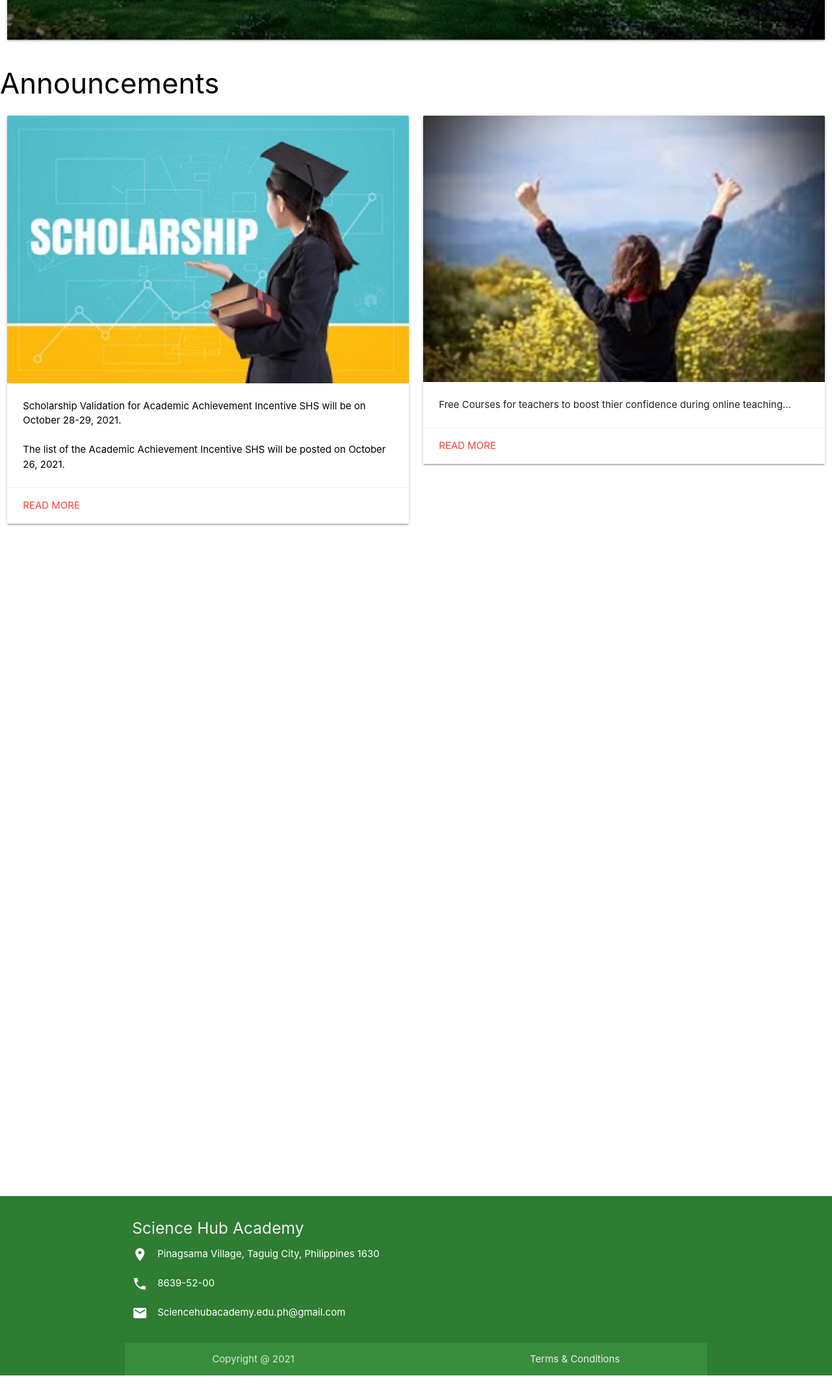
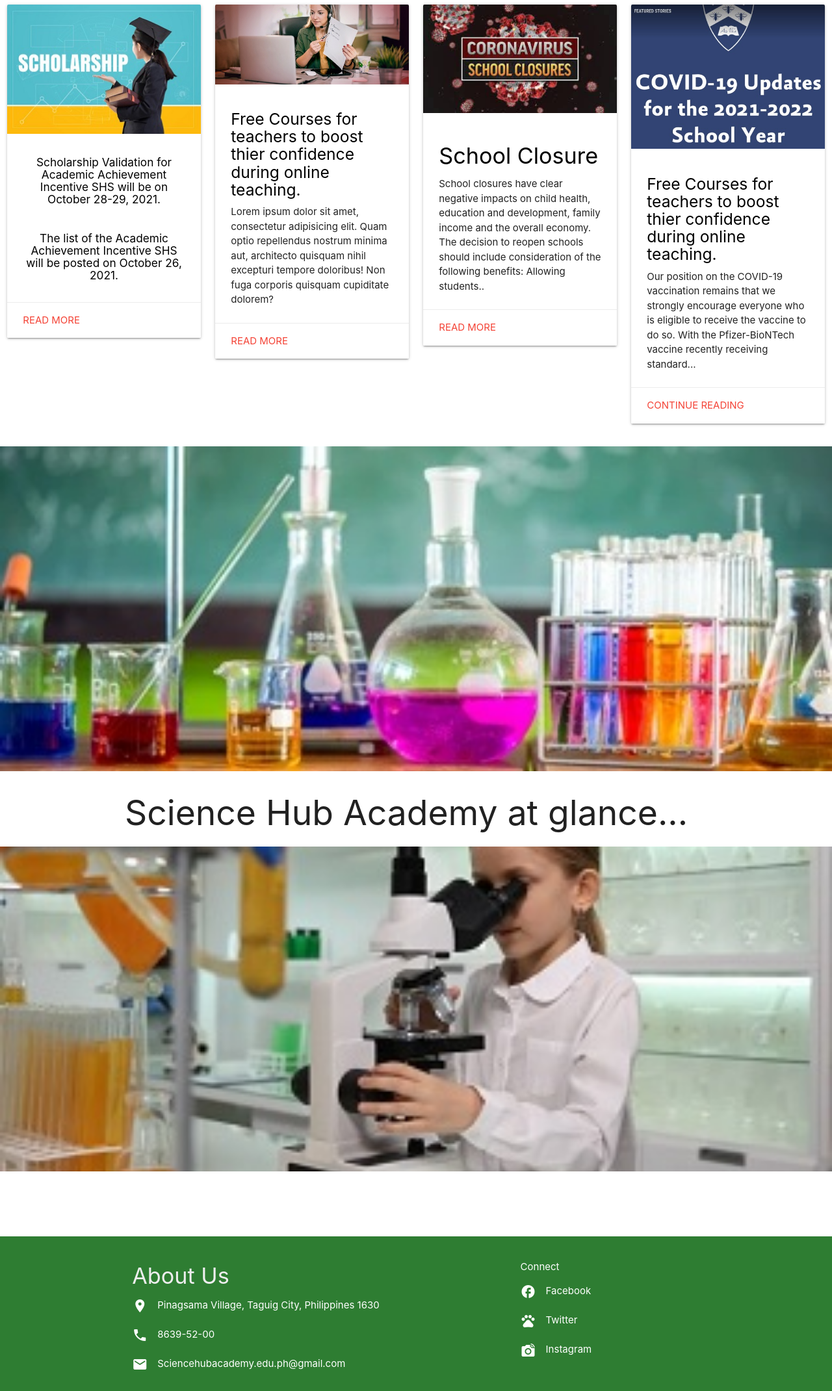
Before and after one commit to Csmontes/ScienceHubAcademy, a plain HTML site: page index.html in a window 1280 px wide. Shown: the part 659-2800 px from the top of the page at 65% size. Drawn offline with nearby package versions, Linux system fonts and the light colour scheme.

Commit message:
added index style files

```diff
--- a/index.html
+++ b/index.html
@@ -15,21 +15,19 @@
 </head>
 <body>
 <!-- Homepage -->
-
 <nav class="green darken-2">
   <div class="container">
     <div class="nav-wrapper">
       <a href="index.html" class="brand-logo">Science Hub Academy</a>
+      <!-- Sidenav trigger -->
+      <a href="#" data-target="slide-out" class="sidenav-trigger hide-on-large left">
+        <i class="material-icons">menu</i></a>
 
-      <!-- Sidenav trigger -->
-      <a href="#" data-target="slide-out" class="sidenav-trigger show-on-large right">
-        <i class="material-icons">menu</i></a>
         <ul class="right hide-on-med-and-down">
           <li><a href="Home.html">Home</a></li>
           <li><a href="OurSchool.html">Our School</a></li>
           <li><a href="Library.html">Library</a></li>
-          <li><a href="CampusLife.html">Campus Life</a></li>
-          <li><a href="Admission.html">Admission</a></li>
+          <li><a href="Academic.html">Academic</a></li>
         </ul>
       </div>
     </div>
@@ -41,55 +39,74 @@
   <li>
     <div class="user-view">
       <div class="background"><img src="Images/image101.jpg" alt=""></div>
-        <a href="#">
-          <img src="Images/image102.jpg" alt="" class="circle">
-        </a>
-        <a href="#">
-          <span class="name orange-text">Angel Santos</span>
-        </a>
-        <a href="#">
-          <span class="email orange-text">Angel.Santos@gmail.com</span>
-      </a>
+      <a href="#"><img src="Images/image102.jpg" alt="" class="circle"></a>
+      <a href="#"><span class="name orange-text">Angel Santos</span></a>
+      <a href="#"><span class="email orange-text">Angel.Santos@gmail.com</span></a>
     </div>
   </li>
-    <li class="active"><a href="index.html"><i class="material-icons">dashboard</i>Dashboard</a></li>
-    <li><a href="Home.html">Home</a></li>
-          <li><a href="OurSchool.html">Our School</a></li>
-          <li><a href="Library.html">Library</a></li>
-          <li><a href="CampusLife.html">Campus Life</a></li>
-          <li><a href="Admission.html">Admission</a></li>
+
+  <li class="active"><a href="Home.html"><i class="material-icons">home</i>Home</a></li>
+    <li><a href="OurSchool.html"><i class="material-icons">school</i>Our School</a></li>
+    <li><a href="Library.html"><i class="material-icons">book</i>Library</a></li>
+    <li><a href="Academic.html"><i class="material-icons">business_center</i>Academic</a></li>
     <li><div class="divider"></div></li>
-
     <li><a class="subheader">Account Controls</a></li>
-          <li><a href="login.html" class="waves-effect">Logout</a></li>
+    <li><a href="login.html"><i class="material-icons">key</i>Logout</a></li>
 </ul>
 
-<!-- School Building -->
+<!-- School Section -->
+<div class="slider">
+  <ul class="slides">
+    <li><img src="Images/image201.jpg">
+      <div class="caption center-align">
+        <h1 class="black-text text-darken-4">Science Hub Academy</h1>
+        <h4 class="black-text text-darken-4 hide-on-small-only">A great place for Education!!!</h4>
+      </div>
+    </li>
 
+    <li><img src="Images/image202.jpg">
+      <div class="caption center-align">
+        <h1 class="black-text text-darken-4">FIND YOUR OWN GREATNESS</h2>
+        <h4 class="black-text text-darken-3  hide-on-small-only">Use the greatness within. “Never underestimate the power of dreams and the influence of the human spirit.</h4>
+      </div>
+    </li>
+
+    <li><img src="Images/image203.jpg">
+      <div class="caption center-align">
+        <h1 class="black-text text-darken-4">Embracing the New Normal</h2>
+        <h4 class="black-text text-darken-3 hide-on-small-only">Education is our passport to the future, for tomorrow belongs to the people who prepare for it today.</h4>
+      </div>
+    </li>
+  </ul>
+</div>
+
+<!-- Bullettin Section -->
+<h3 class="black-text text-darken-4>">Announcements</h3>
+
+</div>
   <div class="row">
-    <div class="col s12">
+    <div class="col s12 m6 l3">
       <div class="card">
-            <div class="card-image"><img src="Images/image1.jpg" alt=""></div>
+        <div class="card-image"><img src="Images/Image8.jpg" alt=""></div>
+        <div class="caption center-align">
+          <div class="card-content">
+            <h6 class="black-text darken-4">Scholarship Validation for Academic Achievement Incentive SHS will be on October 28-29, 2021.</h6>
+            <br>
+            <h6 class="black-text darken-4">The list of the Academic Achievement Incentive SHS will be posted on October 26, 2021.</h6>
+          </div>
+        </div>
+          <div class="card-action">
+            <a href="no.html"><span class="Read red-text">Read More</span></a>
           </div>
       </div>
     </div>
 
-<!-- Announcement Section -->
-
-<h3 class="black-text text-darken-4>">Announcements</h3>
-
-</div>
-    <div class="row">
-        <div class="col s12 m6">
+    <div class="col s12 m6 l3">
       <div class="card">
-                <div class="card-image">
-                    <img src="Images/Image8.jpg" alt="">
-                </div>
+        <div class="card-image"><img src="Images/Image6.jpg" alt=""></div>
         <div class="card-content">
-                    <p class="black-text darken-4">Scholarship Validation for Academic Achievement Incentive SHS will be on October 28-29, 2021.</p>
-
-                    <br>
-                    <p class="black-text darken-4">The list of the Academic Achievement Incentive SHS will be posted on October 26, 2021.</p>
+          <h5 class="black-text darken-4">Free Courses for teachers to boost thier confidence during online teaching.</h5>
+          <p class="black-text darken-4"></p>Lorem ipsum dolor sit amet, consectetur adipisicing elit. Quam optio repellendus nostrum minima aut, architecto quisquam nihil excepturi tempore doloribus! Non fuga corporis quisquam cupiditate dolorem?</p>
         </div>
 
         <div class="card-action">
@@ -98,15 +115,14 @@
       </div>
     </div>
 
-    <div class="row">
-        <div class="col s12 m6">
+    <div class="col s12 m6 l3">
       <div class="card">
-                <div class="card-image">
-                    <img src="Images/Image7.jpg" alt="">
-                </div>
-
+        <div class="card-image"><img src="Images/Image4.jpg" alt=""></div>
         <div class="card-content">
-                    <p class="black-text darken-4"></p>Free Courses for teachers to boost thier confidence during online teaching...</p>
+          <h4 class="black-text darken-4">School Closure</h4>
+          <p class="black-text darken-4"></p>School closures have clear negative impacts on child health, education and development, family income and the overall economy.
+          The decision to reopen schools should include consideration of the following benefits:
+          Allowing students..</p>
         </div>
 
         <div class="card-action">
@@ -115,34 +131,77 @@
       </div>
     </div>
 
+    <div class="col s12 m6 l3">
+      <div class="card">
+        <div class="card-image"><img src="Images/Image9.jpg" alt=""></div>
+        <div class="card-content">
+          <h5 class="black-text darken-4">Free Courses for teachers to boost thier confidence during online teaching.</h5>
+          <p class="black-text darken-4"></p>Our position on the COVID-19 vaccination remains that we strongly encourage everyone who is eligible to receive the vaccine to do so. With the Pfizer-BioNTech vaccine recently receiving standard...</p>
         </div>
+
+        <div class="card-action">
+          <a href="no.html"><span class="Read red-text">Continue reading</span></a>
+        </div>
+      </div>
+    </div>
+  </div>
+</div>
+
+<!-- Parallax -->
+<div class="parallax-container">
+  <div class="parallax">
+    <img src="Images/image305.jpg" alt="" class="responsive-img">
+  </div>
+</div>
+
+<div class="container">
+  <h2>Science Hub Academy at glance...</h2>
+</div>
+
+<div class="parallax-container">
+  <div class="parallax">
+    <img src="Images/image302.jpg" alt="" class="responsive-img">
+  </div>
+</div>
+
 <!-- End of Home Page -->
 
-  <div style="height: 1000px;"></div>
+<div style="height: 100px;"></div>
 
 <!-- Footer -->
 <footer class="page-footer green darken-3">
   <div class="container">
     <div class="row">
-          <div class="col s12 m6 l8">
-              <h5 class="grey-text text-lighten-3">Science Hub Academy</h5>
+      <div class="col s12 m6 l6">
+        <h4 class="grey-text text-lighten-3">About Us</h4>
         <ul>
           <a href="" class="white-text"><i class="material-icons left">place</i>Pinagsama Village, Taguig City, Philippines 1630</a>
           <br><br>
           <a href="" class="white-text"><i class="material-icons left">phone</i>8639-52-00</a>
+          <br></br>
+          <a href="e-Refences.html" class="white-text"><i class="material-icons left">mail</i>Sciencehubacademy.edu.ph@gmail.com</a>
           <br><br>
-                  <a href="e-Refences.html" class="white-text"><i class="material-icons left">mail</i>Sciencehubacademy.edu.ph@gmail.com</a>
         </ul>
       </div>
+
+      <div class="col s12 l4 offset-l2">
+        <h5></h5>Connect</h4>
+        <ul>
+          <li><a href="#" class="white-text darken -2"><i class="material-icons left">facebook</i>Facebook</li>
+          <br>
+          <li><a href="#" class="white-text darken -2"><i class="material-icons left">pets</i>Twitter</li>
+            <br>
+          <li><a href="#" class="white-text darken -2"><i class="material-icons left">linked_camera</i>Instagram</li>
+        <br>
+          </ul>
       </div>
-
+      <div class="col s12">
       <div class="footer-copyright green darken-2">
         <div class="container">Copyright @ 2021
         <a href="Terms&Condition.html" class="grey-text text-lighten-3 right">Terms & Conditions</a>
     </div>
     </div>
   </footer>
-
 
   <!---JQueryCDN--->
   <script src="https://code.jquery.com/jquery-3.6.0.min.js"
@@ -153,8 +212,39 @@
 
 <script>
     $(document).ready(function(){
+    // parallax
+    $('.parallax').parallax();
     // Sidenav
     $('.sidenav').sidenav();
+    });
+
+    // Slider
+    const slider = document.querySelector('.slider');
+    M.Slider.init(slider, {
+        indicators: false,
+        height: 500,
+        transition: 500,
+        interval: 5000
+    })
+    $(document).ready(function(){
+        $('.carousel').carousel({
+            // duration: 1000,
+            // dist: 0,
+            // shift: 10,
+            // padding: 0,
+            // numVisible: 3,
+        });
+        $('.carousel.carousel-slider').carousel({
+            fullWidth: true,
+            indicators: true
+        });
+        // setInterval(function(){
+        //     $('.carousel').carousel('next');
+        // }, 2000);
+    });
+
+    $(document).ready(function () {
+        $('.tabs').tabs();
     });
 </script>
 </body>
```
Lines whose indentation alone changed are shown as unchanged.
